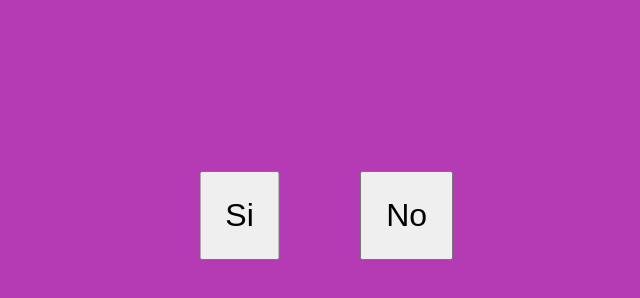
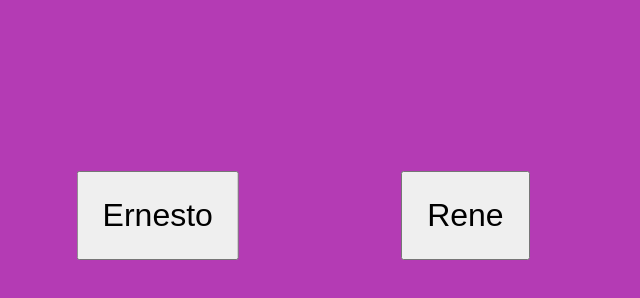
Before and after one commit to Neytion/prueba-codig, a plain HTML site: page index.html in a window 1280 px wide. Shown: the part 250-548 px from the top of the page, without its empty margins (320-960 px from the left). Drawn offline with Linux system fonts and the light colour scheme.

Commit message:
Add files via upload

```diff
--- a/index.html
+++ b/index.html
@@ -9,9 +9,9 @@
 <body>
 
     <div class="contenedor">
-        <p>¿Quieres ser mi culito?</p>
-        <button id="yesBtn">Si</button>
-        <button id="noBtn">No</button>
+        <p>¿Quien es tu mejor amigo fAVORITO?</p>
+        <button id="yesBtn">Ernesto</button>
+        <button id="noBtn">Rene</button>
     </div>
     <script src="index.js"></script>
 </body>
--- a/index.js
+++ b/index.js
@@ -1,6 +1,6 @@
 const yesBtn = document.querySelector('#yesBtn');
 yesBtn.addEventListener('click', function () {
-    alert('¡Sabía que dirías que sí! :D');
+    alert('Yo se chele, yo se que soy la alegria de tu vida');
 });
 
 const noBtn = document.querySelector('#noBtn');
```
